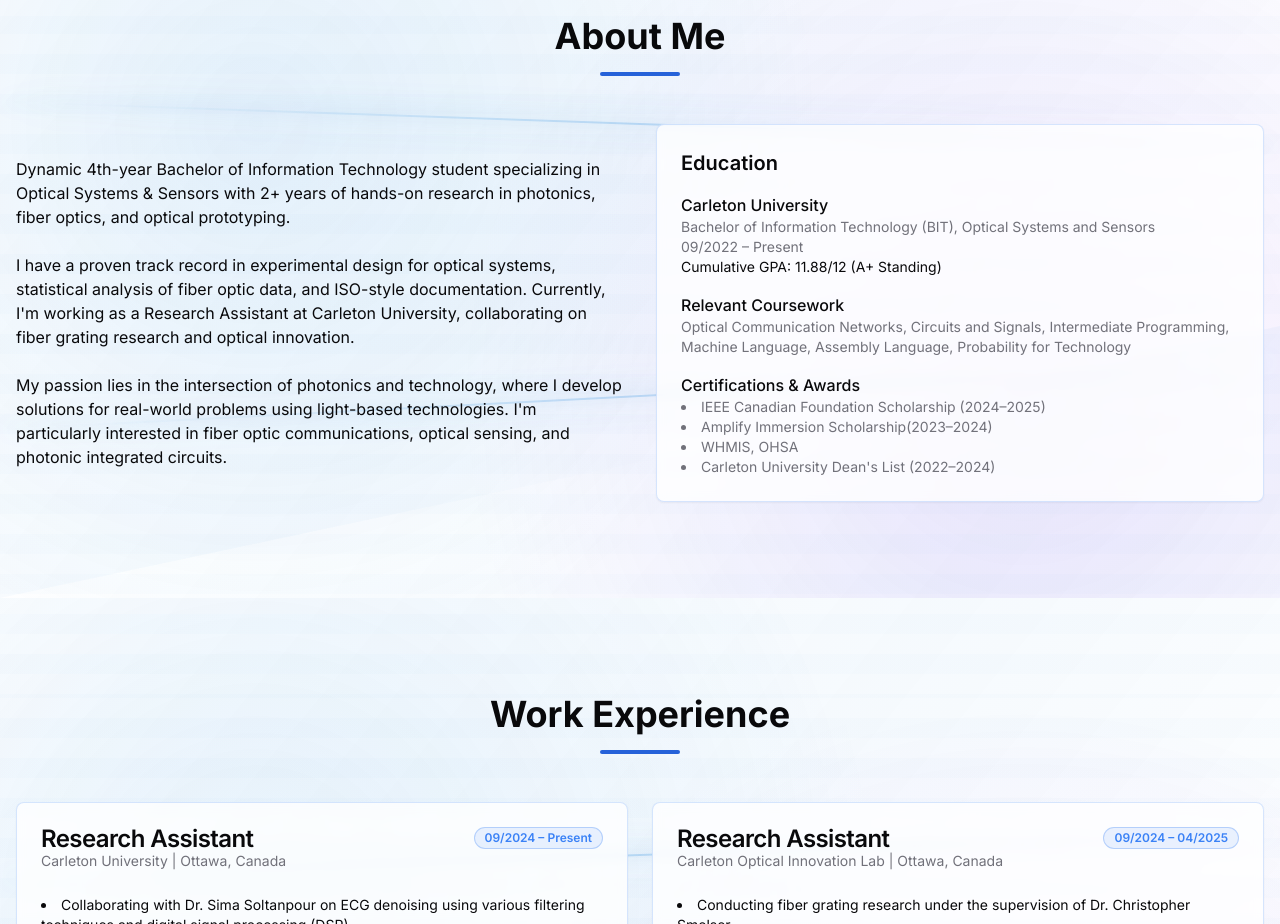
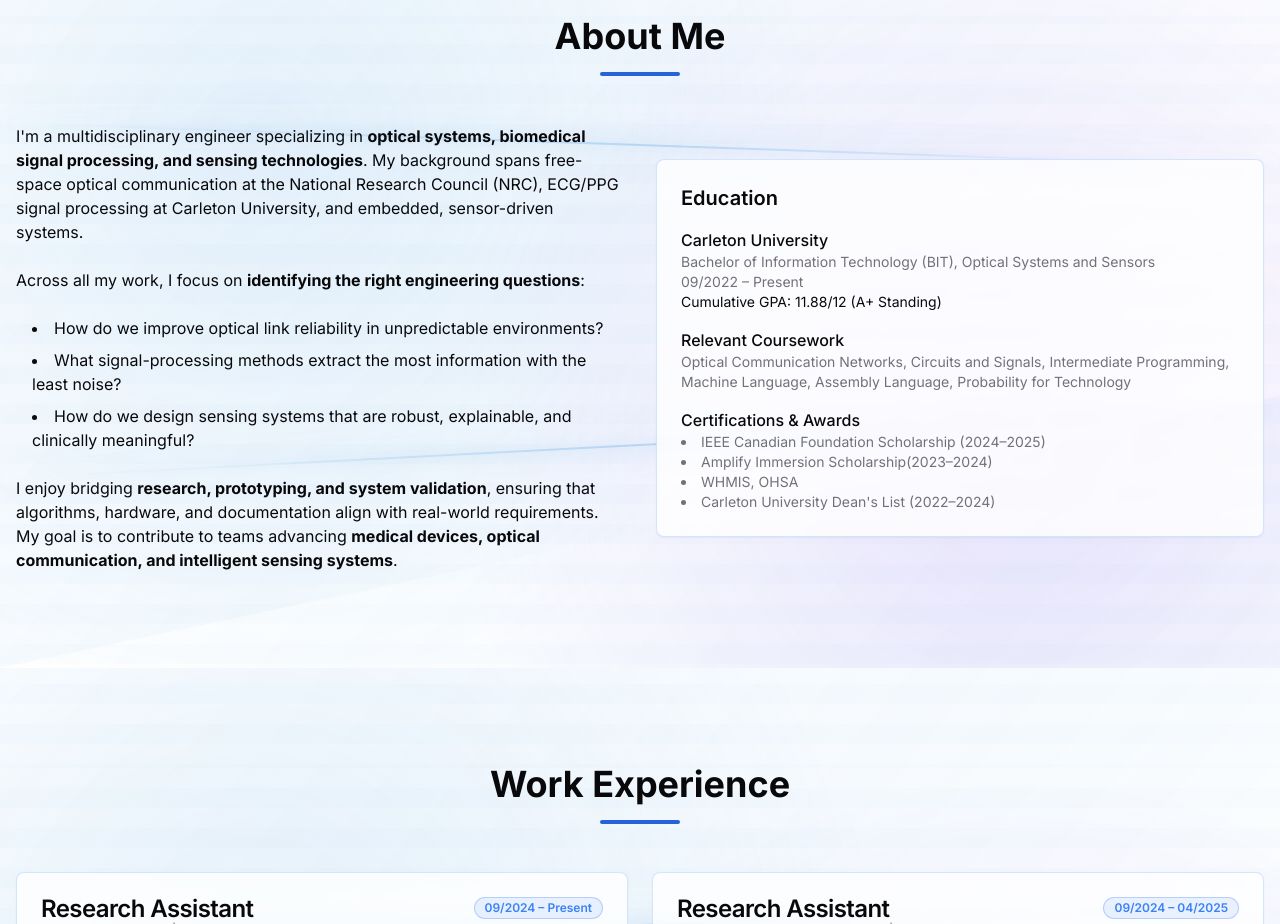
Before and after one commit to Winnymiles/winny-portfolio--1-, a Next.js app: page / in a window 1280 px wide. Shown: the part 880-1804 px from the top of the page. Built offline with nearby package versions, Linux system fonts and the light colour scheme.

Commit message:
Revise about section for improved clarity and detail
Updated the about section to reflect a more detailed and specialized background in optical systems, biomedical signal processing, and sensing technologies.

```diff
--- a/components/about-section.tsx
+++ b/components/about-section.tsx
@@ -34,19 +34,19 @@ export function AboutSection() {
             viewport={{ once: true }}
             className="space-y-6"
           >
-            <p>
-              Dynamic 4th-year Bachelor of Information Technology student specializing in Optical Systems & Sensors with
-              2+ years of hands-on research in photonics, fiber optics, and optical prototyping.
+             <p>
+              I'm a multidisciplinary engineer specializing in <strong>optical systems, biomedical signal processing, and sensing technologies</strong>. My background spans free-space optical communication at the National Research Council (NRC), ECG/PPG signal processing at Carleton University, and embedded, sensor-driven systems.
             </p>
             <p>
-              I have a proven track record in experimental design for optical systems, statistical analysis of fiber
-              optic data, and ISO-style documentation. Currently, I'm working as a Research Assistant at Carleton
-              University, collaborating on fiber grating research and optical innovation.
+              Across all my work, I focus on <strong>identifying the right engineering questions</strong>:
             </p>
+            <ul className="list-disc list-inside space-y-2 ml-4">
+              <li>How do we improve optical link reliability in unpredictable environments?</li>
+              <li>What signal-processing methods extract the most information with the least noise?</li>
+              <li>How do we design sensing systems that are robust, explainable, and clinically meaningful?</li>
+            </ul>
             <p>
-              My passion lies in the intersection of photonics and technology, where I develop solutions for real-world
-              problems using light-based technologies. I'm particularly interested in fiber optic communications,
-              optical sensing, and photonic integrated circuits.
+              I enjoy bridging <strong>research, prototyping, and system validation</strong>, ensuring that algorithms, hardware, and documentation align with real-world requirements. My goal is to contribute to teams advancing <strong>medical devices, optical communication, and intelligent sensing systems</strong>.
             </p>
           </motion.div>
 
```
